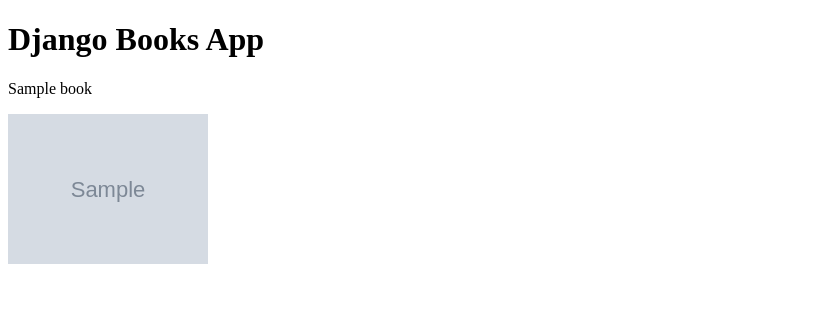
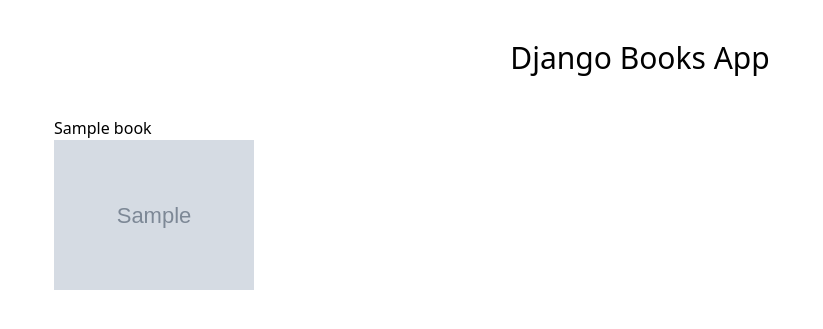
Before and after one commit to Akhadafi/Django-BookStore, a Django app: template books/templates/books/index.html in a window 1280 px wide. Shown: the top 329 px of the page, without its empty margins (0-823 px from the left). Run offline with Django 3.2, Linux system fonts and the light colour scheme; the template is opened without the code that fills it: most values are stand-ins (such as "Sample title", 1, 10 or a date in 2020); grey boxes marked "Sample" are stand-in pictures; parts of the project's set-up code (start-up, migrations or seed data) failed here and were passed over.

Commit message:
v 0.0.1 (design using tailwindcss)

```diff
--- a/books/templates/books/index.html
+++ b/books/templates/books/index.html
@@ -4,13 +4,24 @@
     <meta charset="UTF-8" />
     <meta http-equiv="X-UA-Compatible" content="IE=edge" />
     <meta name="viewport" content="width=device-width, initial-scale=1.0" />
+    <link
+      href="https://unpkg.com/tailwindcss@^2/dist/tailwind.min.css"
+      rel="stylesheet"
+    />
     <title>Book Apps</title>
   </head>
   <body>
-    <h1>Django Books App</h1>
-    {% for book in books %}
-    <p>{{ book.title }}</p>
-    <img src="{{ book.thumbnailUrl }}" alt="" width="200" />
-    {% endfor %}
+    <section class="py-10">
+      <h1 class="text-center text-3xl">Django Books App</h1>
+
+      <div class="grid grid-cols-4 gap-4 mt-10">
+        {% for book in books %}
+        <div class="justify-self-center">
+          <p>{{ book.title }}</p>
+          <img src="{{ book.thumbnailUrl }}" alt="" width="200" />
+        </div>
+        {% endfor %}
+      </div>
+    </section>
   </body>
 </html>
```
